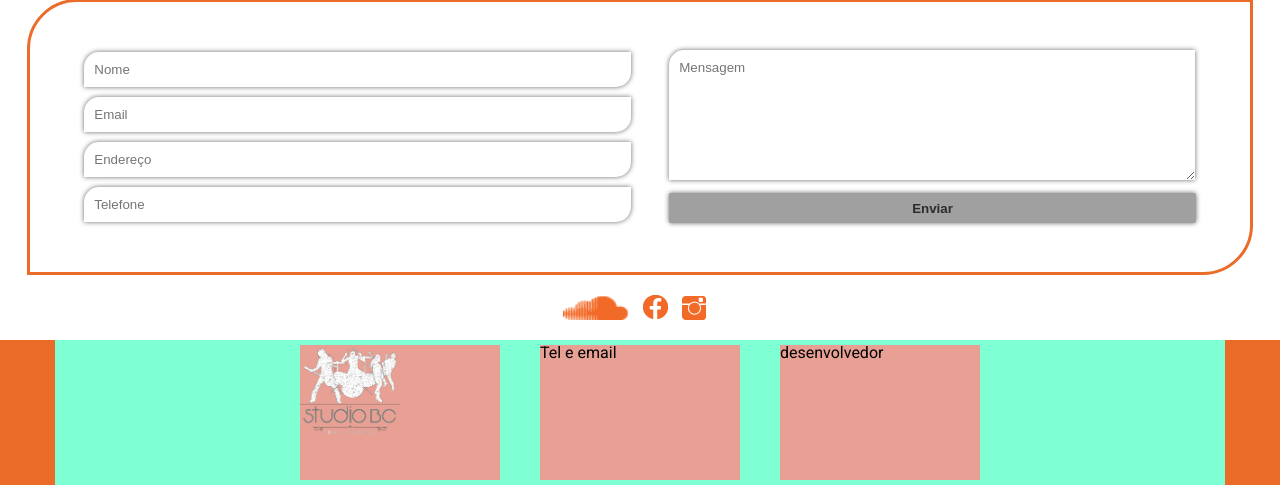
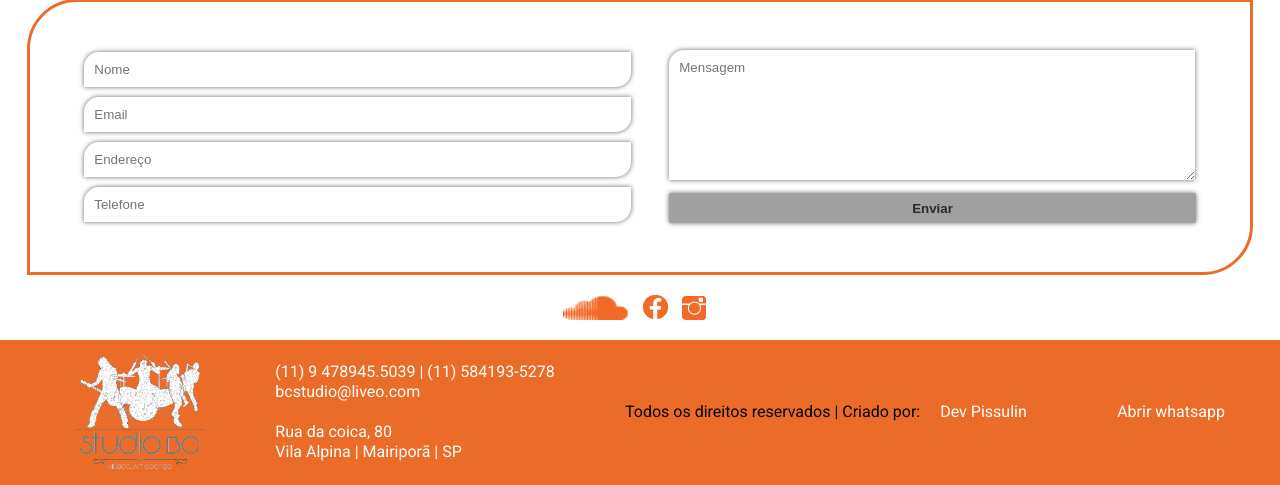
Before and after one commit to pissulin/BC-Studio, a PHP site: page / in a window 1280 px wide. Shown: the part 5121-5606 px from the top of the page. Run offline with PHP 8.4, Linux system fonts and the light colour scheme.

Commit message:
atualização footer

```diff
--- a/css/style.css
+++ b/css/style.css
@@ -490,35 +490,24 @@ footer {
 
 
 }   .container{
-    flex-direction: row;
-    justify-content: center;
-    display: flex;
     margin: auto;
-    background-color: aquamarine;
     max-width: 1170px;
     height: 145px;
+    display: flex;
+    flex-direction: row;
+    justify-content: space-between;
+    align-items: center;
+
 
 }
-        .container > div {
-            background-color: rgb(231, 160, 147);
-            margin: 5px 20px;
-            width: 200px;
-
+    .inf-contatos {
+        text-align: left;
+        color: white;
+        line-height: 20px;
+    }
+        .inf-contatos a {
+            margin: 0;
         }
 
 
- @media screen and (max-width:870px ){
-     .container {
-         flex-direction: column;
-         align-items: center;
-
-     }
-     .container > div {
-        width: 90%;
-        height: 100%;
-
-     }
-
- }
-
 /*Fim footer*/
--- a/index.html
+++ b/index.html
@@ -176,12 +176,22 @@
             </section>
             <footer>
                 <div class="container">
-                <div class="logo_inferior mini_footer" ><img src="/img/Logo_bc_studio_semFundo.png" alt="" width="100"></div>
-                <div class="info_contato mini_footer">Tel e email</div>
-                <div class="desenvolvedor mini_footer">desenvolvedor</div>
+                        <div class="logo-inferior">
+                            <a href="index.html" target="__blank"><img src="/img/Logo_bc_studio_semFundo.png" width="130"   alt=""></a>
+                        </div>
+                        <div class="inf-contatos">
+                            <p class="telefone"><a href="tel:1195454555039">(11) 9 478945.5039</a> | <a href="tel:114551935278">(11) 584193-5278</a><br>
+                            <a href="mailto:bcstudio@liveo.com">bcstudio@liveo.com</a></p><br>
+                            <address><p>Rua da coica, 80<br>
+                            Vila Alpina | Mairiporã | SP</p></address>
+                        </div>
+                        <div class="desenvolvedor">
+                            <p class="direitos">Todos os direitos reservados | Criado por:<a href="https://pissulin.github.io/pissulin/" target="_blank">Dev Pissulin</a></p>
+                        </div>
+                        <a href="https://bit.ly/2BzXkmb">Abrir whatsapp</a>
                 </div>
+            </footer>
 
-            </footer>
         </main>
 
         <script src="" async defer></script>
```
